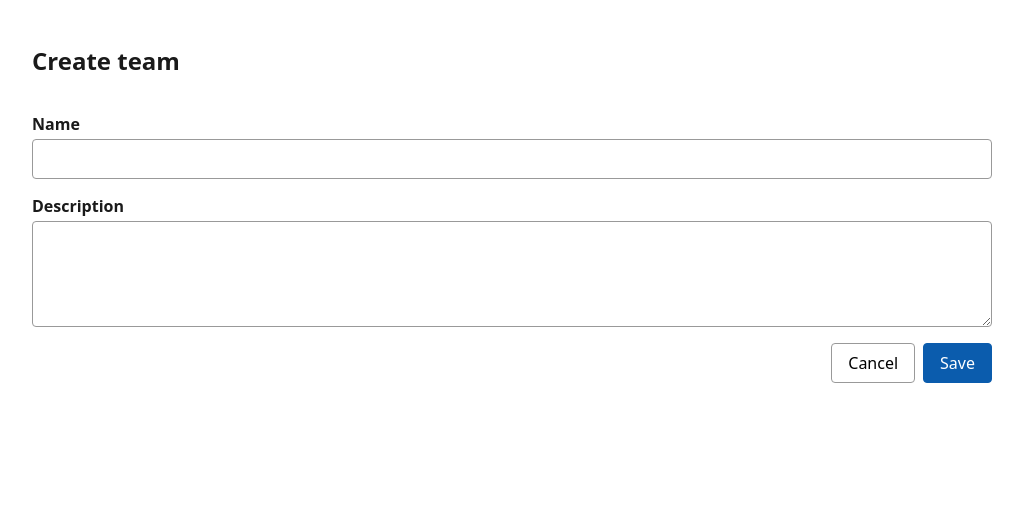
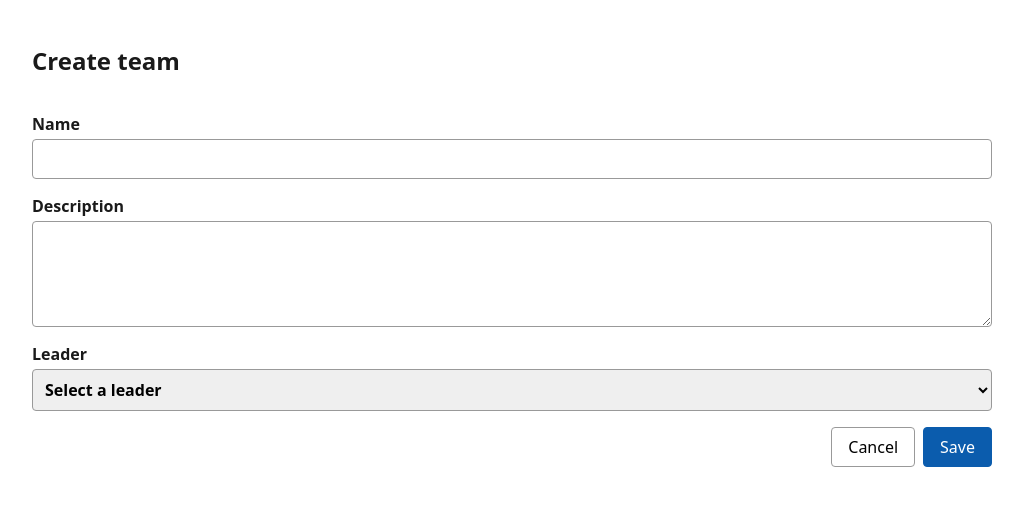
Before and after one commit to FEUP-MEIC-DS-2026-27/Prototype-MEIC05T4-Teams-and-Researchers, a React (Vite) app: page / in a window 1280 px wide. Both pictures are taken after a click on the button "New team". Shown: the top 506 px of the page, without its empty margins (128-1151 px from the left). Built offline with nearby package versions, Linux system fonts and the light colour scheme.

Commit message:
leader selector and some tests

```diff
--- a/src/TeamForm.tsx
+++ b/src/TeamForm.tsx
@@ -1,17 +1,18 @@
 import { useState, type FormEvent } from "react";
-import type { Team, TeamErrors, TeamInput } from "./types";
+import type { Researcher, Team, TeamErrors, TeamInput } from "./types";
 import { validateTeam } from "./validation";
 
 interface Props {
   team?: Team;
   teams: Team[];
+  researchers: Researcher[];
   saving: boolean;
   error?: string;
   onSubmit: (input: TeamInput) => void;
   onCancel: () => void;
 }
 
-export function TeamForm({ team, teams, saving, error, onSubmit, onCancel }: Props) {
+export function TeamForm({ team, teams, researchers, saving, error, onSubmit, onCancel }: Props) {
   const [values, setValues] = useState<TeamInput>({
     name: team?.name ?? "",
     description: team?.description ?? "",
@@ -48,6 +49,17 @@ export function TeamForm({ team, teams, saving, error, onSubmit, onCancel }: Pro
         {errors.description && <span className="pt-error" role="alert">{errors.description}</span>}
       </label>
 
+      <label>
+        Leader
+        <select value={values.leaderId} onChange={(e) => setValues({ ...values, leaderId: e.target.value })}>
+          <option value="">Select a leader</option>
+          {researchers.map((r) => (
+            <option key={r.id} value={r.id}>{r.name}</option>
+          ))}
+        </select>
+        {errors.leaderId && <span className="pt-error" role="alert">{errors.leaderId}</span>}
+      </label>
+
       {error && <p className="pt-error" role="alert">{error}</p>}
 
       <div className="pt-actions">
--- a/src/TeamsAdminApp.tsx
+++ b/src/TeamsAdminApp.tsx
@@ -1,7 +1,7 @@
 import { useEffect, useState } from "react";
 import type { TeamsApi } from "./api";
 import { TeamForm } from "./TeamForm";
-import type { Team, TeamInput } from "./types";
+import type { Researcher, Team, TeamInput } from "./types";
 import "./styles.css";
 
 export interface TeamsAdminProps {
@@ -13,12 +13,14 @@ type Mode = { kind: "list" } | { kind: "create" } | { kind: "edit"; team: Team }
 
 export function TeamsAdminApp({ api }: TeamsAdminProps) {
   const [teams, setTeams] = useState<Team[]>([]);
+  const [researchers, setResearchers] = useState<Researcher[]>([]);
   const [mode, setMode] = useState<Mode>({ kind: "list" });
   const [saving, setSaving] = useState(false);
   const [saveError, setSaveError] = useState<string>();
 
   useEffect(() => {
     void api.listTeams().then(setTeams);
+    void api.listResearchers().then(setResearchers);
   }, [api]);
 
   async function save(input: TeamInput) {
@@ -47,6 +49,7 @@ export function TeamsAdminApp({ api }: TeamsAdminProps) {
           key={mode.kind === "edit" ? mode.team.id : "new"}
           team={mode.kind === "edit" ? mode.team : undefined}
           teams={teams}
+          researchers={researchers}
           saving={saving}
           error={saveError}
           onSubmit={(input) => void save(input)}
```
Also changed, not shown: 1 other file (tests, documents, lock files or other folders).
